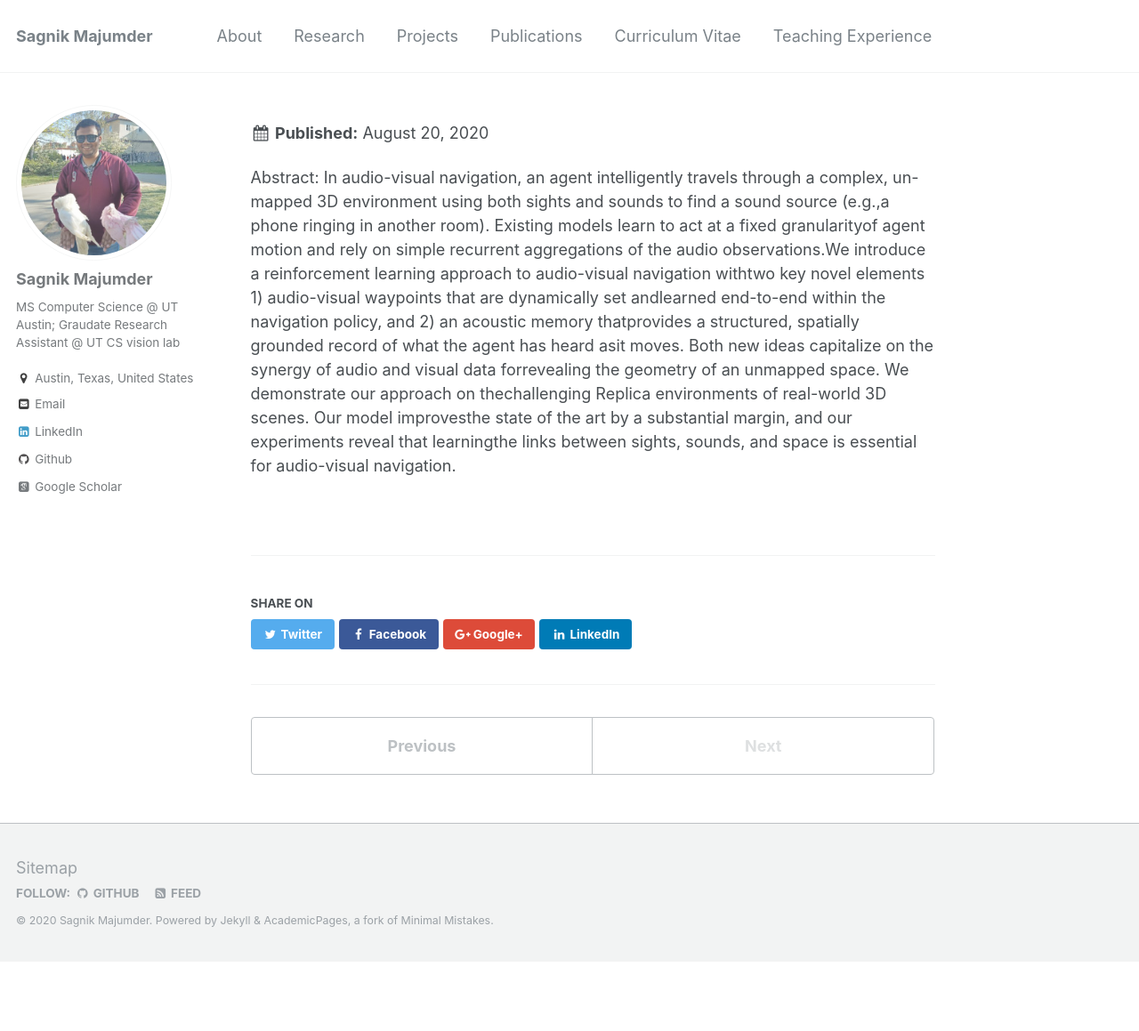
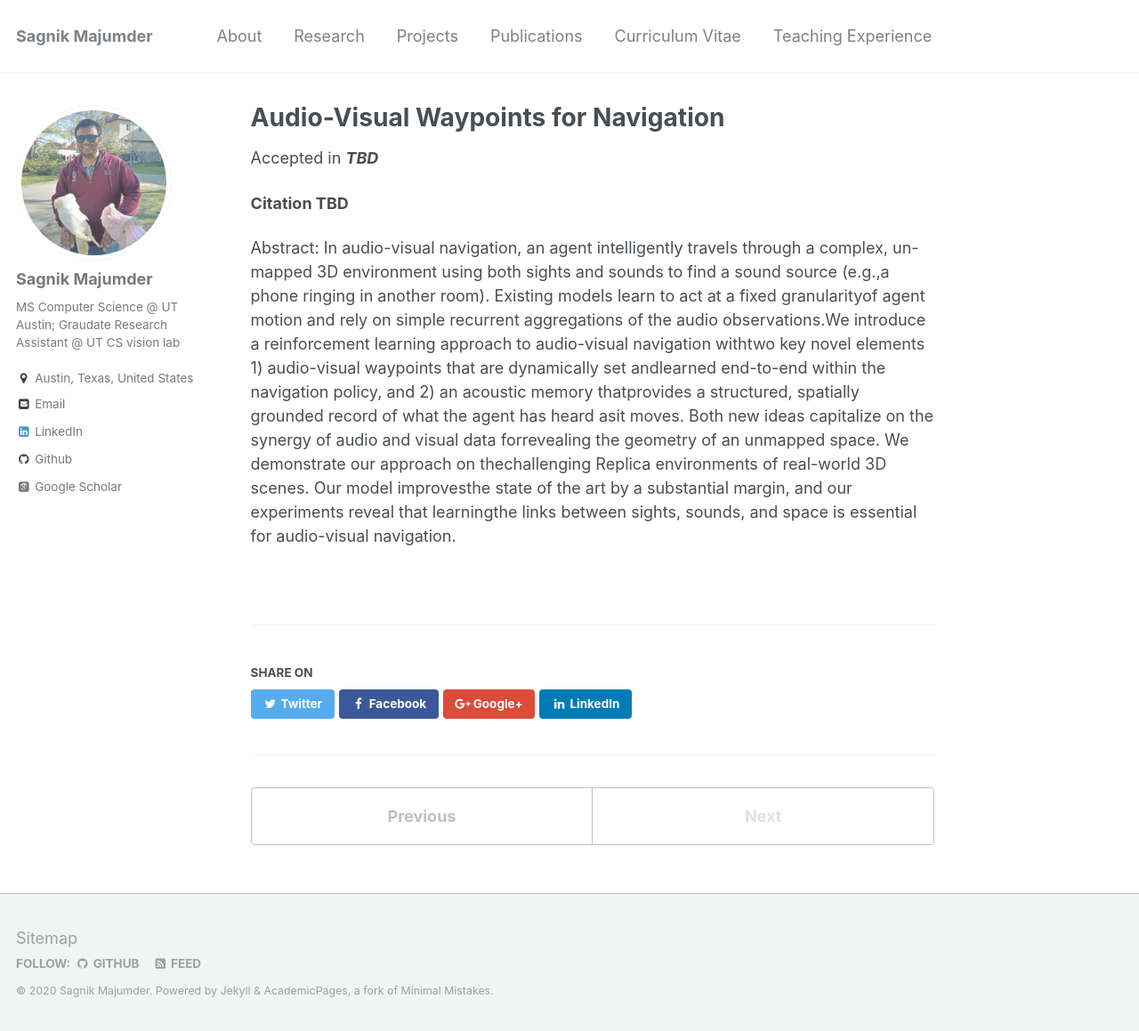
Before and after one commit to SAGNIKMJR/sagnikmjr.github.io, a Jekyll site: the page built from _publications/Submission2_2020.md, in a window 1280 px wide and 1159 px high. Shown: the whole window at 89% size. Built offline with Jekyll 4.4.1, drawn with Linux system fonts in a browser that asks for light colours; some web fonts are replaced; part of the change alters nothing that is shown.

Commit message:
fix pubs 4

```diff
--- a/_publications/Submission2_2020.md
+++ b/_publications/Submission2_2020.md
@@ -5,9 +5,9 @@ permalink: /publication/8/
 excerpt: "In audio-visual navigation, an agent intelligently travels through a complex, unmapped 3D environment using both sights and sounds to find a sound source (e.g.,a phone ringing in another room). Existing models learn to act at a fixed granularity of agent motion and rely on simple recurrent aggregations of the audio observations. We introduce a reinforcement learning approach to audio-visual navigation with two key novel elements 1) audio-visual waypoints that are dynamically set and learned end-to-end within the navigation policy, and 2) an acoustic memory that provides a structured, spatially grounded record of what the agent has heard as it moves. Both new ideas capitalize on the synergy of audio and visual data for revealing the geometry of an unmapped space. We demonstrate our approach on the challenging Replica environments of real-world 3D scenes. Our model improves the state of the art by a substantial margin, and our experiments reveal that learning the links between sights, sounds, and space is essential for audio-visual navigation."
 <!-- date: TBD -->
 venue: '<b>TBD</b>'
-paperurl: 'https://sagnikmjr.github.io/publications/'
-<!-- citation: '<b>Citation TBD</b>'
- -->
+paperurl: ''
+citation: '<b>Citation TBD</b>'
+
 #  <i>Under submission</i>.
 ---
 Abstract: In audio-visual navigation, an agent intelligently travels through a complex, un-mapped 3D environment using both sights and sounds to find a sound source (e.g.,a phone ringing in another room). Existing models learn to act at a fixed granularityof agent motion and rely on simple recurrent aggregations of the audio observations.We introduce a reinforcement learning approach to audio-visual navigation withtwo key novel elements 1) audio-visual waypoints that are dynamically set andlearned end-to-end within the navigation policy, and 2) an acoustic memory thatprovides a structured, spatially grounded record of what the agent has heard asit moves.  Both new ideas capitalize on the synergy of audio and visual data forrevealing the geometry of an unmapped space. We demonstrate our approach on thechallenging Replica environments of real-world 3D scenes. Our model improvesthe state of the art by a substantial margin, and our experiments reveal that learningthe links between sights, sounds, and space is essential for audio-visual navigation.
```
